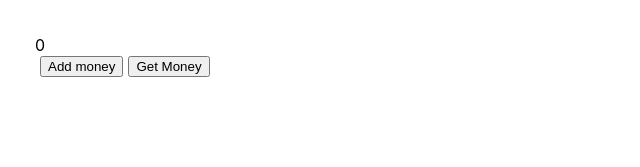
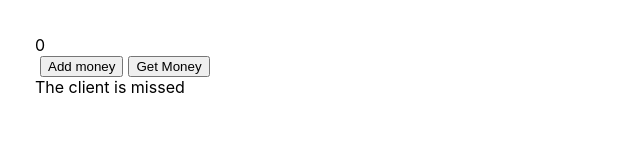
Before and after one commit to DmitryShastel/Native_JS_2.0_old, a React (Create React App) app in the folder Folder_1/native_js_2.0/: page / in a window 1280 px wide. Shown: the top 167 px of the page, without its empty margins (0-640 px from the left). Built offline with nearby package versions, Linux system fonts and the light colour scheme.

Commit message:
The map for customers is added

```diff
--- a/Folder_1/native_js_2.0/src/Native_JS_2.0/Native_JS_Tuesday/Application-Redux/components/interfice.tsx
+++ b/Folder_1/native_js_2.0/src/Native_JS_2.0/Native_JS_Tuesday/Application-Redux/components/interfice.tsx
@@ -23,6 +23,13 @@ export const Interface = () => {
             <div>{customers}</div>
             <button onClick={() => {addMoney(Number(prompt()))}}>Add money</button>
             <button onClick={() => {getMoney(Number(prompt()))}}>Get Money</button>
+
+            <div>
+                {customers.length > 0 ?
+                    <div>{customers.map(customer => <div>{customer}</div>)}</div>
+                    : 'The client is missed'}
+
+            </div>
         </div>
     )
 }
```
